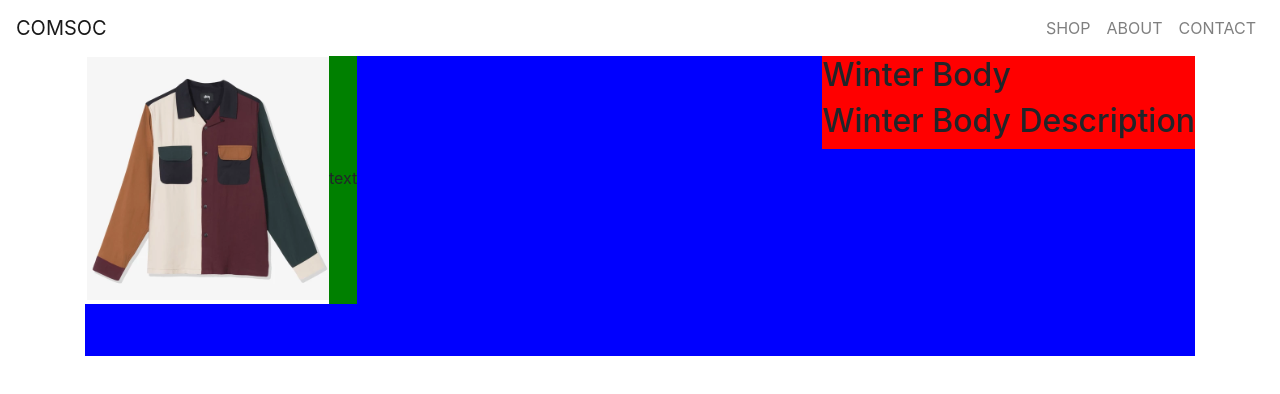
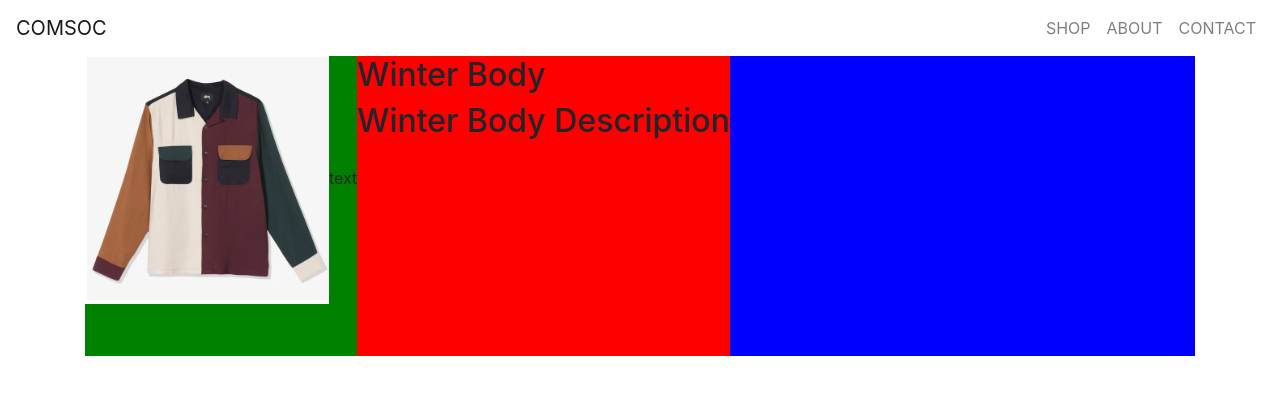
Before and after one commit to wongRichardH/webStore, a React (Create React App) app: page /shop/1 in a window 1280 px wide. Shown: the top 394 px of the page. Built offline with nearby package versions, Linux system fonts and the light colour scheme.

Commit message:
Create initial InfoContainerView component

```diff
--- /dev/null
+++ b/src/components/Shop/ItemDetails/InfoContainerView.js
@@ -0,0 +1,56 @@
+import React, {Component}  from 'react'
+import { connect } from 'react-redux';
+import '../../../index';
+import styled from 'styled-components';
+
+class InfoContainerView extends Component {
+
+    constructor(props) {
+        super(props);
+    }
+
+    render() {
+
+        var foundClothingItem = this.props.productDetails;
+
+        if (foundClothingItem) {
+            foundClothingItem = (
+            <div>
+                <h2> {foundClothingItem.title} </h2>
+                <h2> {foundClothingItem.desc} </h2>
+
+            </div>
+            )
+
+        } else {
+            foundClothingItem = (
+                <div>
+                    <h2> not found </h2>
+                </div>
+            )
+        }
+
+        return (
+            <div>
+                {/* Info Container View */}
+                {foundClothingItem}
+            </div>
+        )
+    }
+}
+
+// const mapStateToProps = (state, ownProps) => {
+
+//     let id = Number(ownProps.match.params.itemID);
+//     console.log(id)
+
+//     return {
+//         //Search through our cartReducer. if an id is found from that matches our params, store that in the vaariable "items"
+//         foundItem: state.items.find(item => item.id === id)
+//     }
+// }
+
+// export default connect(mapStateToProps)(InfoContainerView);
+
+
+export default InfoContainerView;
--- a/src/components/Shop/ItemDetails/ItemDetails.js
+++ b/src/components/Shop/ItemDetails/ItemDetails.js
@@ -4,6 +4,7 @@ import { connect } from 'react-redux';
 import '../../../index';
 import styled from 'styled-components';
 import ThumbnailGallery from './ThumbnailGallery';
+import InfoContainerView from './InfoContainerView';
 
 
 // export const styledActiveComponent = styled.div `
@@ -52,21 +53,14 @@ class ItemDetails extends Component {
 
 
                 <div class = "rightProductInfoContainer">
-                    {foundClothingItem}
+                    {/* {foundClothingItem} */}
+
+                    <InfoContainerView productDetails={this.props.foundItem}/>
                 </div>
 
 
                 {/* {this.props.match.params.itemID} */}
             </div>
-
-
-            // <div class="topContainer">
-            //     <div class="column"> dsads </div>
-            //     <div class="column"> dsads </div>
-            // </div>
-
-
-
         )
     }
 }
--- a/src/index.css
+++ b/src/index.css
@@ -29,7 +29,8 @@ li a {
   background-color: blue;
   width: 100%;
   height: 300px;
-  /* display: inline-block; */
+  display: flex;
+  flex-direction: row;
 }
 
 /*LEFT CONTAINER*/
@@ -55,11 +56,3 @@ li a {
 
   float:right;
 }
-
-.column {
-  background-color: red;
-  width: 50%;
-  height: 100px;
-  margin-top: 1px;
-  float:left;
-}
```
Also changed, not shown: src/components/Shop/ItemDetails/ItemTitle.js (added, +18 -0 lines).
